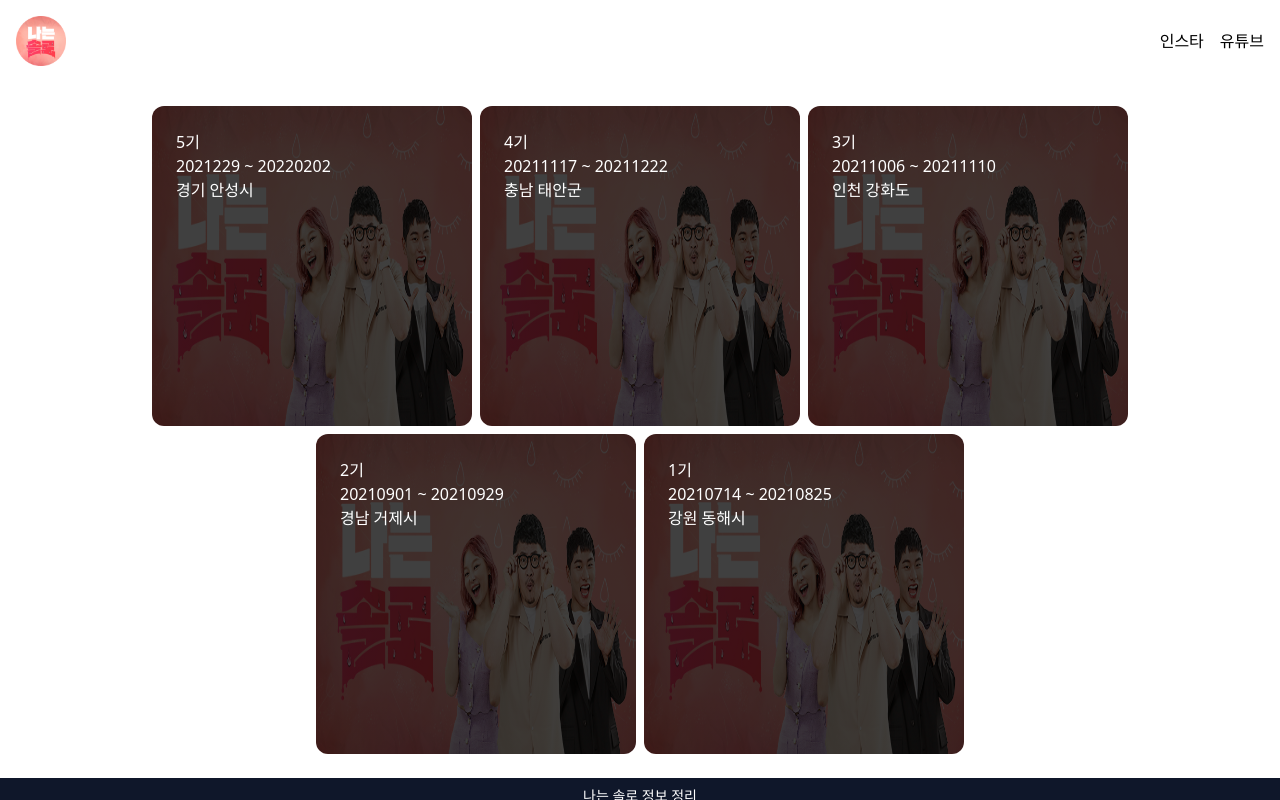
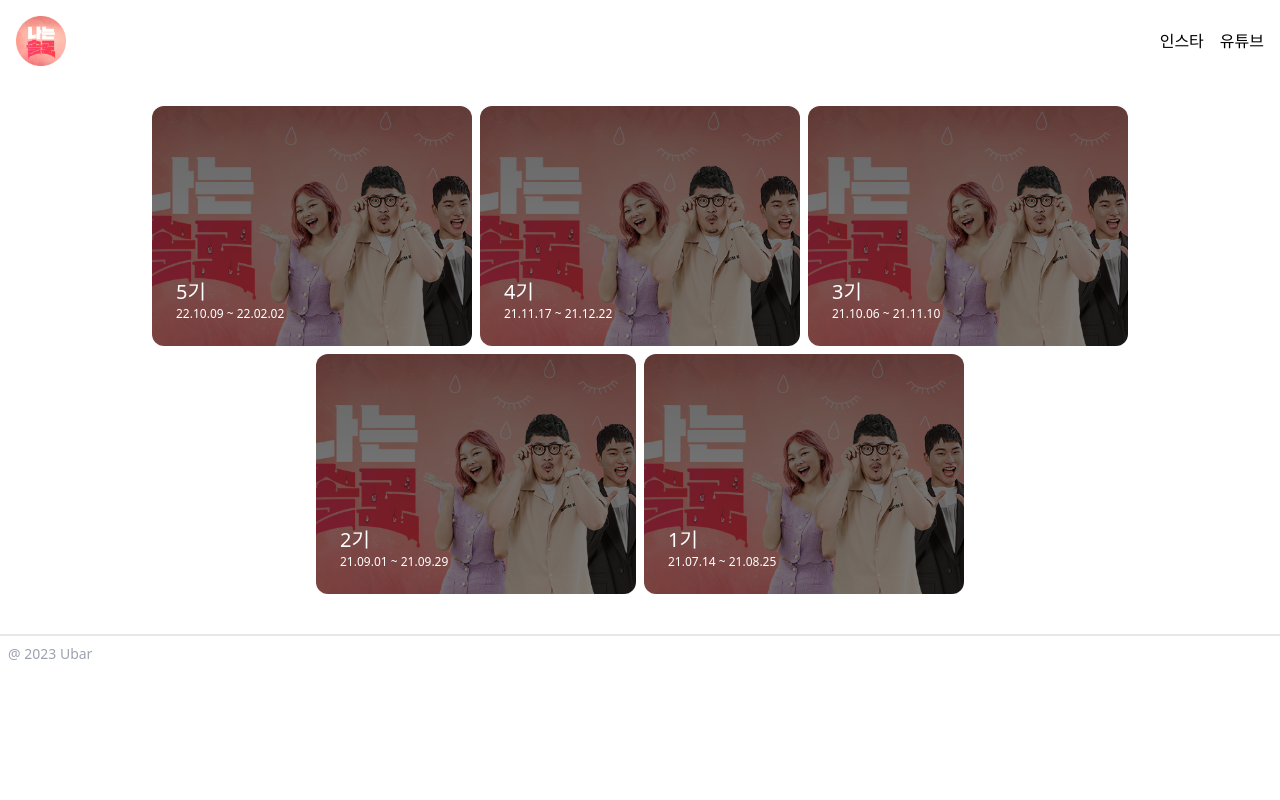
Before and after one commit to ubardev/iamsolo, a Next.js app: page / in a window 1280 px wide. Built offline with nearby package versions, Linux system fonts and the light colour scheme.

Commit message:
:lipstick: Feat: 메인 스타일 정리

```diff
--- a/package.json
+++ b/package.json
@@ -9,6 +9,7 @@
     "lint": "next lint"
   },
   "dependencies": {
+    "dayjs": "^1.11.10",
     "next": "13.5.5",
     "react": "^18",
     "react-dom": "^18"
--- a/src/components/common/Footer.tsx
+++ b/src/components/common/Footer.tsx
@@ -1,7 +1,7 @@
 export default function Footer() {
   return (
-    <p className="bg-slate-900 text-white py-2 text-sm text-center">
-      {'나는 솔로 정보 정리'}
-    </p>
+    <div className="mt-4 p-2 border-t-2">
+      <p className="text-sm text-gray-400">@ 2023 Ubar</p>
+    </div>
   );
 }
--- a/src/components/main/Generation.tsx
+++ b/src/components/main/Generation.tsx
@@ -1,3 +1,5 @@
+import dayjs from 'dayjs';
+
 interface IProps {
   generation: any;
 }
@@ -5,22 +7,21 @@ interface IProps {
 export default function Generation({ generation }: IProps) {
   return (
     <div
-      className="w-80 h-80 p-6 bg-green-300 rounded-xl text-white"
+      className="flex flex-col justify-end w-80 h-60 p-6 bg-green-300 rounded-xl text-white"
       style={Container}
     >
-      <div>{generation.name}</div>
-      <div>
-        {generation.startDate} ~ {generation.endDate}
+      <div className="text-xl">{generation.name}</div>
+      <div className="text-xs">
+        {dayjs(generation.startDate).format('YY.MM.DD')} ~{' '}
+        {dayjs(generation.endDate).format('YY.MM.DD')}
       </div>
-      <div>{generation.place}</div>
     </div>
   );
 }
 
 const Container = {
-  backgroundImage: `linear-gradient(to bottom, rgba(0,0,0,0.75), rgba(0,0,0,0.75)), url(/images/generation-background.png)`,
-  // backgroundSize: 'cover',
-  backgroundSize: '100% 100%',
+  backgroundImage: `linear-gradient(to bottom, rgba(0,0,0,0.60), rgba(0,0,0,0.50)), url(/images/generation-background.png)`,
+  backgroundSize: 'cover',
   backgroundRepeat: 'no-repeat',
   backgroundPosition: 'center center',
 };
```
Also changed, not shown: 1 other file (tests, documents, lock files or other folders).
